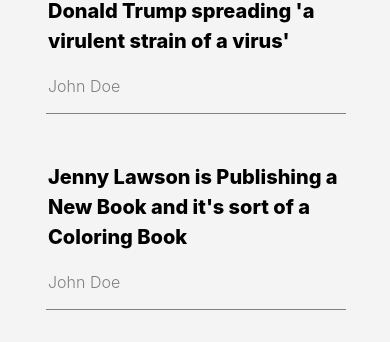
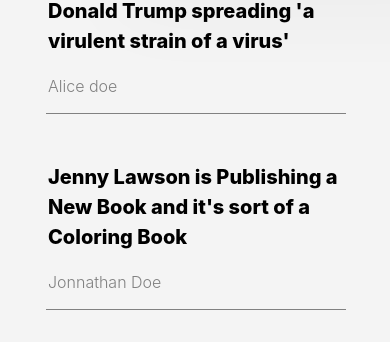
Before and after one commit to abhayIM/malibuPolitics, a React (Create React App) app: page / in a window 390 px wide. Shown: the part 1105-1447 px from the top of the page. Built offline with nearby package versions, Linux system fonts and the light colour scheme.

Commit message:
refactoring the code and styling for tablets

```diff
--- a/src/App.css
+++ b/src/App.css
@@ -1,5 +1 @@
 @import url('https://fonts.googleapis.com/css?family=Source+Sans+Pro:regular,bold,italic&subset=latin,latin-ext');
-
-.App {
-  /* text-align: center; */
-}
--- a/src/components/card-template/auther/Auther.js
+++ b/src/components/card-template/auther/Auther.js
@@ -1,17 +1,18 @@
 import React from "react";
 import PropTypes from "prop-types";
-import "./auther.m.css";
+import "./author.m.css";
 
 const Auther = ({ name, color }) => {
   return (
     <div>
-      <p className={`auther-name ${color} `}> {name}</p>
+      <p className={`author-name ${color} `}> {name}</p>
     </div>
   );
 };
 
 Auther.propTypes = {
   name: PropTypes.string,
+  color: PropTypes.string,
 };
 
 export default Auther;
--- a/src/components/card-template/auther/auther.m.css
+++ /dev/null
@@ -1,22 +0,0 @@
-.auther-name {
-    font-size: 1em;
-    font-weight: 300;
-    opacity: 1;
-    margin: .25em 0;
-}
-.gray {
-    color: #818181;
-}
-.white {
-    color:white;
-}
-
-@media only screen and (min-width: 300px) and (max-width: 479px) {
-
-
-}
-
-@media only screen and (min-width: 479px) and (max-width: 768px) {
-
-
-}
--- /dev/null
+++ b/src/components/card-template/auther/author.m.css
@@ -0,0 +1,12 @@
+.author-name {
+    font-size: 1em;
+    font-weight: 300;
+    opacity: 1;
+    margin: .25em 0;
+}
+.gray {
+    color: #818181;
+}
+.white {
+    color:white;
+}
--- a/src/components/card-template/headline/Headline.js
+++ b/src/components/card-template/headline/Headline.js
@@ -3,7 +3,6 @@ import PropTypes from "prop-types";
 import "./headline.m.css";
 
 const Headline = ({ text, headlineColor, fontsBold, type, border }) => {
-  console.log(border);
   return (
     <div>
       {type === "Headline" && (
@@ -21,6 +20,7 @@ Headline.propTypes = {
   color: PropTypes.string,
   fontsBold: PropTypes.string,
   type: PropTypes.string,
+  headlineColor: PropTypes.string,
 };
 
 export default Headline;
--- a/src/components/card-template/image/ResponsiveImage.js
+++ b/src/components/card-template/image/ResponsiveImage.js
@@ -2,12 +2,11 @@ import React from "react";
 import PropTypes from "prop-types";
 import "./responsive-image.m.css";
 
-const ResponsiveImage = ({ horizontal, src, height }) => {
+const ResponsiveImage = ({ src, height }) => {
   return (
     <div>
       <img
         className={height ? ` main-image ${height} ` : "main-image"}
-        // height={height ? height : ""}
         src={src}
         alt="img"
       />
--- a/src/components/card-template/image/responsive-image.m.css
+++ b/src/components/card-template/image/responsive-image.m.css
@@ -1,6 +1,5 @@
 
 .main-image {
-    /* width: 400px; */
     width: 26vw;
 
 }
@@ -12,48 +11,33 @@
 @media only screen and (min-width: 300px) and (max-width: 375px) {
     .main-image {
         width:91vw;
-        /* width: 355px; */
-
-
     }
 
 }
 @media only screen and (min-width: 376px) and (max-width: 424px) {
     .main-image {
-        /* width: 360px; */
         width: 91vw;
-
-
     }
 
 }
 @media only screen and (min-width: 425px) and (max-width: 460px) {
     .main-image {
-        /* width: 400px; */
         width: 91vw;
-
-
     }
-
 }
 
 @media only screen and (min-width: 460px) and (max-width: 768px) {
     .main-image {
-        /* width: 400px; */
-        width: 45vw;
-
+       width: 45vw;
     }
     .smaller-height {
         height: 220px;
     }
-
 }
 
-@media only screen and (min-width: 768px) and (max-width: 1025px) {
+@media only screen and (min-width: 769px) and (max-width: 1025px) {
     .main-image {
-        /* width: 400px; */
         width: 45vw;
-
     }
     .smaller-height {
         height: 250px;
--- a/src/components/politics-card/politics-card.m.css
+++ b/src/components/politics-card/politics-card.m.css
@@ -1,13 +1,14 @@
 
 .politics-card-wrapper-bg {
     background-color: white;
-    /* width: 400px; */
     width: 26vw;
+    box-shadow:
+            12.5px 12.5px 10px rgba(0, 0, 0, 0.015),
+            100px 100px 80px rgba(0, 0, 0, 0.03);
 }
 
 .politics-card-wrapper {
    width: 26vw;
-    /* width: 400px; */
 }
 
 .politics-card-headline-auther {
@@ -24,12 +25,12 @@
 @media only screen and (min-width: 300px) and (max-width: 375px) {
     .politics-card-wrapper {
         width: 91vw;
-        /* width: 355px; */
-        /* background-color: white; */
     }
     .politics-card-wrapper-bg {
+        box-shadow:
+            12.5px 12.5px 10px rgba(0, 0, 0, 0.015),
+            100px 100px 80px rgba(0, 0, 0, 0.03);
         width: 91vw;
-        /* width: 355px; */
         background-color: white;
     }
     .politics-card-headline-auther {
@@ -45,13 +46,13 @@
 @media only screen and (min-width: 376px) and (max-width: 424px) {
     .politics-card-wrapper {
         width: 91vw;
-        /* width: 360px; */
-        /* background-color: white; */
     }
     .politics-card-wrapper-bg {
         width: 91vw;
-        /* width: 360px; */
         background-color: white;
+        box-shadow:
+            12.5px 12.5px 10px rgba(0, 0, 0, 0.015),
+            100px 100px 80px rgba(0, 0, 0, 0.03);
     }
     .politics-card-headline-auther {
         padding: 0 2em;
@@ -64,20 +65,15 @@
 
 }
 @media only screen and (min-width: 425px) and (max-width: 460px) {
-    /* .main-image {
-        width: 400px;
-
-
-    } */
     .politics-card-wrapper {
         width: 91vw;
-        /* width: 360px; */
-        /* background-color: white; */
     }
     .politics-card-wrapper-bg {
         width: 91vw;
-        /* width: 360px; */
         background-color: white;
+        box-shadow:
+            12.5px 12.5px 10px rgba(0, 0, 0, 0.015),
+            100px 100px 80px rgba(0, 0, 0, 0.03);
     }
     .politics-card-headline-auther {
         padding: 0 2em;
@@ -93,12 +89,14 @@
 @media only screen and (min-width: 426px) and (max-width: 768px) {
     .politics-card-wrapper {
         width: 45vw;
-        /* background-color: white; */
 
     }
     .politics-card-wrapper-bg {
         width: 45vw;
         background-color: white;
+        box-shadow:
+            12.5px 12.5px 10px rgba(0, 0, 0, 0.015),
+            100px 100px 80px rgba(0, 0, 0, 0.03);
     }
     .politics-card-headline-auther {
         padding: 0 2em;
@@ -113,8 +111,6 @@
 @media only screen and (min-width: 768px) and (max-width: 1025px) {
     .politics-card-wrapper {
         width: 45vw;
-        /* background-color: white; */
-
     }
     .politics-card-wrapper-bg {
         width: 45vw;
--- a/src/pages/PoliticsPage.js
+++ b/src/pages/PoliticsPage.js
@@ -51,7 +51,7 @@ const PoliticsPage = () => {
                     fontsBold={"black-bold"}
                     // backgroundWhite={true}
                     headlineColor={"black"}
-                    auther={"John Doe"}
+                    auther={item.auther}
                     headline={item?.headline}
                     image={item?.image}
                   />
--- a/src/politics-data/PoliticsData.js
+++ b/src/politics-data/PoliticsData.js
@@ -3,7 +3,7 @@ export const PoliticsData = [
     image: "",
     headline:
       "Lin-Manuel Miranda says Donald Trump spreading 'a virulent strain of a virus'",
-    auther: "",
+    auther: "Alice doe",
   },
   {
     image: "",
@@ -21,7 +21,7 @@ export const PoliticsData = [
     image: "",
     headline:
       "Lin-Manuel Miranda says Donald Trump spreading 'a virulent strain of a virus'",
-    auther: "",
+    auther: "Jonnathan Doe",
   },
 ];
 
```
Also changed, not shown: src/components/card-template/headline/headline.m.css (+0 -11 lines).
